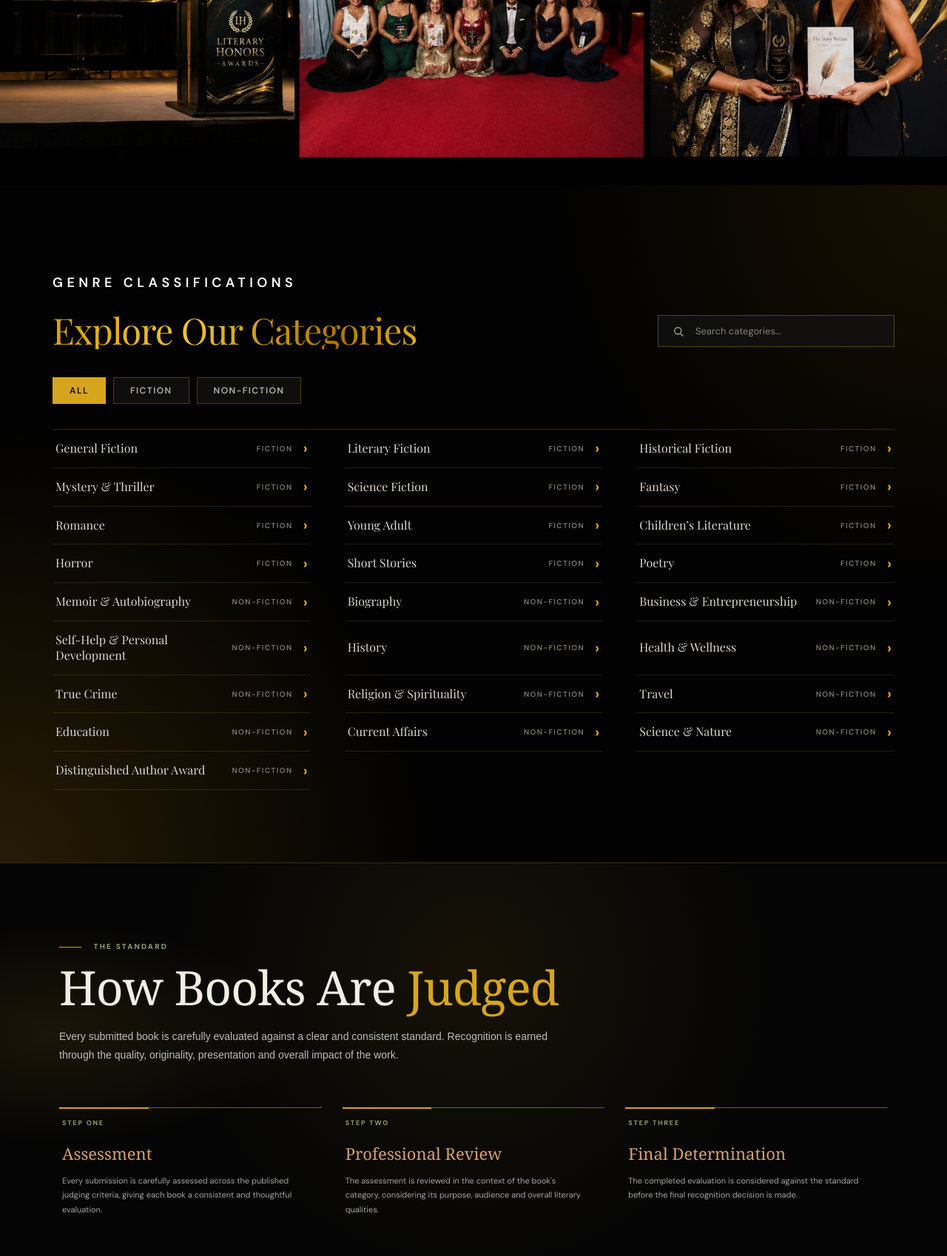
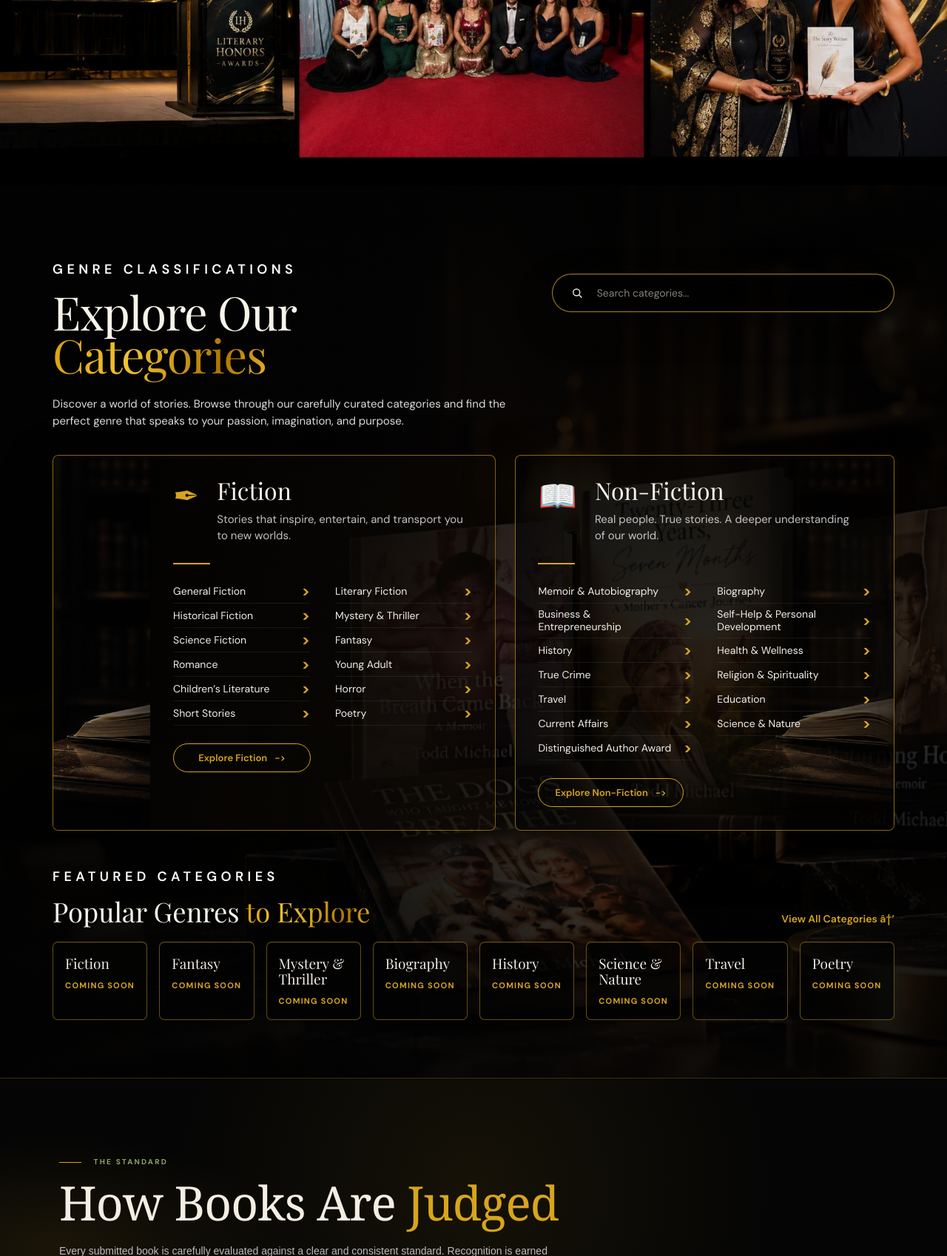
Before and after one commit to quatexpro78-cmyk/literary-Honor, a PHP site: page / in a window 1280 px wide. Shown: the part 2847-4545 px from the top of the page at 74% size. Run offline with PHP 8.4, Linux system fonts and the light colour scheme.

Commit message:
Update homepage categories section

```diff
--- a/assets/css/style.css
+++ b/assets/css/style.css
@@ -733,41 +733,56 @@ a:focus-visible {
 .categories-section {
     position: relative;
     overflow: hidden;
-    padding: 104px 0 98px;
+    min-height: 820px;
+    padding: 86px 0 78px;
     background:
-        radial-gradient(circle at 0% 100%, rgba(178, 125, 15, 0.2), transparent 37%),
-        radial-gradient(circle at 100% 0%, rgba(130, 88, 0, 0.16), transparent 34%),
+        linear-gradient(90deg, rgba(2, 2, 2, 0.96) 0%, rgba(2, 2, 2, 0.83) 35%, rgba(2, 2, 2, 0.42) 68%, rgba(2, 2, 2, 0.72) 100%),
+        linear-gradient(0deg, rgba(2, 2, 2, 0.84), rgba(2, 2, 2, 0.3) 45%, rgba(2, 2, 2, 0.9)),
+        url("../images/hero-section-image.jpeg") center / cover no-repeat,
         #020202;
 }
 
 .categories-heading {
     display: flex;
-    align-items: flex-end;
+    align-items: flex-start;
     justify-content: space-between;
-    gap: 40px;
+    gap: 56px;
 }
 
 .categories-heading h2 {
-    margin-top: 27px;
-    font-size: clamp(40px, 3.819vw, 55px);
+    margin: 18px 0 0;
+    color: #f8f4ea;
+    font-size: clamp(56px, 4.9vw, 88px);
+    line-height: 0.92;
+}
+
+.categories-intro {
+    max-width: 730px;
+    margin: 26px 0 0;
+    color: rgba(255, 255, 255, 0.86);
+    font-size: clamp(15px, 1.04vw, 18px);
+    line-height: 1.55;
 }
 
 .category-search {
     display: flex;
-    width: 320px;
-    height: 43px;
+    width: min(42vw, 560px);
+    height: 52px;
     align-items: center;
-    gap: 12px;
-    margin-bottom: 3px;
-    padding: 0 18px;
-    border: 1px solid rgba(215, 165, 29, 0.35);
-    color: #9f9a93;
-    background: rgba(18, 18, 18, 0.75);
-    transition: border-color 200ms ease;
+    gap: 16px;
+    margin-top: 34px;
+    padding: 0 24px;
+    border: 1px solid rgba(215, 165, 29, 0.78);
+    border-radius: 999px;
+    color: #ebe7df;
+    background: rgba(0, 0, 0, 0.64);
+    box-shadow: inset 0 0 0 1px rgba(255, 230, 160, 0.04), 0 18px 50px rgba(0, 0, 0, 0.28);
+    transition: border-color 200ms ease, box-shadow 200ms ease;
 }
 
 .category-search:focus-within {
     border-color: var(--gold);
+    box-shadow: 0 0 0 3px rgba(215, 165, 29, 0.14), 0 18px 50px rgba(0, 0, 0, 0.28);
 }
 
 .category-search svg {
@@ -787,78 +802,122 @@ a:focus-visible {
     color: var(--white);
     background: transparent;
     font: inherit;
-    font-size: 13px;
+    font-size: 14px;
 }
 
 .category-search input::placeholder {
     color: #85817c;
 }
 
-.home-category-filters {
-    display: flex;
-    flex-wrap: wrap;
-    gap: 10px;
-    margin-top: 38px;
-}
-
-.home-category-filter {
-    padding: 9px 22px;
-    border: 1px solid rgba(215, 165, 29, 0.3);
-    color: #b6b1a9;
-    background: rgba(16, 16, 16, 0.9);
-    font: inherit;
-    font-size: 12px;
-    font-weight: 600;
-    letter-spacing: 0.12em;
-    text-transform: uppercase;
-    cursor: pointer;
-    transition: color 200ms ease, border-color 200ms ease, background-color 200ms ease;
-}
-
-.home-category-filter:hover {
-    border-color: rgba(231, 194, 96, 0.7);
-    color: var(--white);
-}
-
-.home-category-filter.is-active {
-    border-color: var(--gold);
-    color: #0d0b06;
-    background: var(--gold);
-}
-
 .home-category-index {
     display: grid;
-    grid-template-columns: repeat(3, minmax(0, 1fr));
-    gap: 0 46px;
+    grid-template-columns: minmax(0, 1.05fr) minmax(0, 0.9fr);
+    gap: 26px;
     margin-top: 34px;
-    border-top: 1px solid rgba(215, 165, 29, 0.22);
+}
+
+.home-category-panel {
+    position: relative;
+    display: grid;
+    min-height: 350px;
+    overflow: hidden;
+    border: 1px solid rgba(215, 165, 29, 0.62);
+    border-radius: 8px;
+    background: linear-gradient(110deg, rgba(2, 2, 2, 0.76), rgba(18, 12, 5, 0.5));
+    box-shadow: 0 24px 70px rgba(0, 0, 0, 0.4);
+}
+
+.home-category-panel-fiction {
+    grid-template-columns: 22% 78%;
+}
+
+.home-category-panel-non-fiction {
+    grid-template-columns: 100%;
+}
+
+.home-category-panel-media {
+    min-height: 100%;
+    background:
+        linear-gradient(90deg, rgba(0, 0, 0, 0.18), rgba(0, 0, 0, 0.74)),
+        url("../images/categories-hero.png") center / cover no-repeat;
+}
+
+.home-category-panel-non-fiction .home-category-panel-media {
+    position: absolute;
+    top: 0;
+    right: 0;
+    width: 44%;
+    height: 100%;
+    opacity: 0.74;
+    mask-image: linear-gradient(90deg, transparent, #000 38%);
+}
+
+.home-category-panel-content {
+    position: relative;
+    z-index: 1;
+    padding: clamp(25px, 2.4vw, 42px);
+}
+
+.home-category-panel-heading {
+    display: flex;
+    align-items: flex-start;
+    gap: 24px;
+}
+
+.home-category-panel-icon {
+    flex: 0 0 auto;
+    color: var(--gold);
+    font-family: "Playfair Display", Georgia, serif;
+    font-size: 42px;
+    line-height: 1;
+}
+
+.home-category-panel h3 {
+    margin: 0;
+    color: #f8f1e7;
+    font-family: "Playfair Display", Georgia, serif;
+    font-size: clamp(28px, 2.5vw, 42px);
+    font-weight: 400;
+    line-height: 1;
+}
+
+.home-category-panel-heading p {
+    max-width: 360px;
+    margin: 13px 0 0;
+    color: rgba(255, 255, 255, 0.75);
+    font-size: 15px;
+    line-height: 1.45;
+}
+
+.home-category-panel-rule {
+    display: block;
+    width: 50px;
+    height: 2px;
+    margin: 26px 0 20px;
+    background: var(--gold);
+}
+
+.home-category-list {
+    display: grid;
+    grid-template-columns: repeat(2, minmax(0, 1fr));
+    gap: 0 34px;
 }
 
 .home-category-row {
     display: flex;
     align-items: center;
-    gap: 14px;
-    padding: 15px 4px;
-    border-bottom: 1px solid rgba(215, 165, 29, 0.16);
-    color: #ddd8d0;
+    gap: 12px;
+    min-height: 31px;
+    padding: 6px 0;
+    border-bottom: 1px solid rgba(255, 255, 255, 0.07);
+    color: #f1eee8;
     transition: color 200ms ease, border-color 200ms ease, padding-left 200ms ease;
 }
 
 .home-category-name {
     flex: 1 1 auto;
-    font-family: "Playfair Display", Georgia, serif;
-    font-size: 16px;
-    line-height: 1.3;
-}
-
-.home-category-type {
-    flex: 0 0 auto;
-    color: #7d786f;
-    font-size: 10px;
-    font-weight: 600;
-    letter-spacing: 0.14em;
-    text-transform: uppercase;
-    transition: color 200ms ease;
+    font-size: 14px;
+    line-height: 1.2;
 }
 
 .home-category-arrow {
@@ -872,11 +931,86 @@ a:focus-visible {
 .home-category-row:hover {
     border-bottom-color: var(--gold);
     color: var(--gold-light);
-    padding-left: 10px;
-}
-
-.home-category-row:hover .home-category-type {
-    color: #b0aa9f;
+    padding-left: 7px;
+}
+
+.home-category-panel-cta {
+    display: inline-flex;
+    min-width: 186px;
+    min-height: 39px;
+    align-items: center;
+    justify-content: center;
+    gap: 10px;
+    margin-top: 24px;
+    padding: 9px 22px;
+    border: 1px solid var(--gold);
+    border-radius: 999px;
+    color: var(--gold);
+    font-size: 13px;
+    font-weight: 600;
+    transition: color 200ms ease, background-color 200ms ease;
+}
+
+.home-category-panel-cta:hover {
+    color: #050505;
+    background: var(--gold);
+}
+
+.featured-categories-heading {
+    display: flex;
+    align-items: flex-end;
+    justify-content: space-between;
+    gap: 30px;
+    margin-top: 34px;
+}
+
+.featured-categories-heading h3 {
+    margin: 12px 0 0;
+    color: #f8f4ea;
+    font-family: "Playfair Display", Georgia, serif;
+    font-size: clamp(31px, 2.85vw, 47px);
+    font-weight: 400;
+    line-height: 1;
+}
+
+.featured-categories-heading a {
+    color: var(--gold);
+    font-size: 14px;
+    font-weight: 600;
+}
+
+.featured-category-grid {
+    display: grid;
+    grid-template-columns: repeat(8, minmax(0, 1fr));
+    gap: 16px;
+    margin-top: 22px;
+}
+
+.featured-category-card {
+    min-height: 104px;
+    padding: 18px 16px;
+    border: 1px solid rgba(215, 165, 29, 0.46);
+    border-radius: 7px;
+    background: rgba(4, 4, 4, 0.72);
+    box-shadow: inset 0 1px 0 rgba(255, 230, 160, 0.08);
+}
+
+.featured-category-card span {
+    display: block;
+    color: #f2ece4;
+    font-family: "Playfair Display", Georgia, serif;
+    font-size: 19px;
+    line-height: 1.1;
+}
+
+.featured-category-card strong {
+    display: block;
+    margin-top: 12px;
+    color: var(--gold);
+    font-size: 11px;
+    font-weight: 700;
+    letter-spacing: 0.11em;
+    text-transform: uppercase;
 }
 
 .no-category-results {
--- a/assets/js/script.js
+++ b/assets/js/script.js
@@ -9,75 +9,70 @@ const escapeHTML = (value) => String(value)
 
 const initializeCategorySearch = () => {
     const searchInput = document.querySelector("#category-search");
-    const filtersContainer = document.querySelector("#home-category-filters");
     const index = document.querySelector("#category-grid");
     const emptyMessage = document.querySelector("#no-category-results");
 
-    if (!searchInput || !filtersContainer || !index || !emptyMessage) {
+    if (!searchInput || !index || !emptyMessage) {
         return;
     }
 
     const content = window.literaryHonorsCategories ?? {};
-    const filters = content.filters ?? [];
     const categories = (content.categories ?? []).filter((item) => item.active !== false);
-    const state = { type: "all", query: "" };
+    const state = { query: "" };
 
-    const renderFilters = () => {
-        filtersContainer.innerHTML = filters
-            .map(
-                (filter) => `
-                    <button
-                        class="home-category-filter${filter.value === state.type ? " is-active" : ""}"
-                        type="button"
-                        data-filter="${escapeHTML(filter.value)}"
-                        aria-pressed="${filter.value === state.type}"
-                    >${escapeHTML(filter.label)}</button>
-                `
-            )
-            .join("");
-    };
+    const renderCategoryLink = (category) => `
+        <a class="home-category-row" href="categories.html" data-slug="${escapeHTML(category.slug)}">
+            <span class="home-category-name">${escapeHTML(category.name)}</span>
+            <span class="home-category-arrow" aria-hidden="true">&gt;</span>
+        </a>
+    `;
+
+    const renderCategoryPanel = (type, title, description, icon, categoriesForType) => `
+        <article class="home-category-panel home-category-panel-${escapeHTML(type)}">
+            <div class="home-category-panel-media" aria-hidden="true"></div>
+            <div class="home-category-panel-content">
+                <div class="home-category-panel-heading">
+                    <span class="home-category-panel-icon" aria-hidden="true">${icon}</span>
+                    <div>
+                        <h3>${escapeHTML(title)}</h3>
+                        <p>${escapeHTML(description)}</p>
+                    </div>
+                </div>
+                <span class="home-category-panel-rule" aria-hidden="true"></span>
+                <div class="home-category-list">
+                    ${categoriesForType.map(renderCategoryLink).join("")}
+                </div>
+                <a class="home-category-panel-cta" href="categories.html">Explore ${escapeHTML(title)} <span aria-hidden="true">-&gt;</span></a>
+            </div>
+        </article>
+    `;
 
     const renderIndex = () => {
         const query = state.query.trim().toLowerCase();
         const visible = categories.filter((category) => {
-            const matchesType = state.type === "all" || category.type === state.type;
             const haystack = `${category.name} ${category.type} ${category.description}`.toLowerCase();
-            return matchesType && haystack.includes(query);
+            return haystack.includes(query);
         });
+        const fiction = visible.filter((category) => category.type === "fiction").slice(0, 16);
+        const nonFiction = visible.filter((category) => category.type === "non-fiction").slice(0, 16);
 
         index.hidden = visible.length === 0;
         emptyMessage.hidden = visible.length !== 0;
 
-        index.innerHTML = visible
-            .map(
-                (category) => `
-                    <a class="home-category-row" href="categories.html" data-slug="${escapeHTML(category.slug)}">
-                        <span class="home-category-name">${escapeHTML(category.name)}</span>
-                        <span class="home-category-type">${escapeHTML(category.type)}</span>
-                        <span class="home-category-arrow" aria-hidden="true">›</span>
-                    </a>
-                `
-            )
-            .join("");
+        index.innerHTML = [
+            fiction.length
+                ? renderCategoryPanel("fiction", "Fiction", "Stories that inspire, entertain, and transport you to new worlds.", "&#10002;", fiction)
+                : "",
+            nonFiction.length
+                ? renderCategoryPanel("non-fiction", "Non-Fiction", "Real people. True stories. A deeper understanding of our world.", "&#128214;", nonFiction)
+                : ""
+        ].join("");
     };
-
-    filtersContainer.addEventListener("click", (event) => {
-        const button = event.target.closest("[data-filter]");
-        if (!button) {
-            return;
-        }
-
-        state.type = button.dataset.filter;
-        renderFilters();
-        renderIndex();
-    });
-
     searchInput.addEventListener("input", () => {
         state.query = searchInput.value;
         renderIndex();
     });
 
-    renderFilters();
     renderIndex();
 };
 
--- a/index.html
+++ b/index.html
@@ -222,7 +222,8 @@
                 <div class="categories-heading" data-reveal="up">
                     <div>
                         <p class="section-eyebrow light">Genre Classifications</p>
-                        <h2 class="gold-text">Explore Our Categories</h2>
+                        <h2>Explore Our<br><span class="gold-text">Categories</span></h2>
+                        <p class="categories-intro">Discover a world of stories. Browse through our carefully curated categories and find the perfect genre that speaks to your passion, imagination, and purpose.</p>
                     </div>
                     <label class="category-search">
                         <span class="sr-only">Search categories</span>
@@ -234,11 +235,27 @@
                     </label>
                 </div>
 
-                <div class="home-category-filters" id="home-category-filters" data-reveal="up"
-                    aria-label="Filter award categories"></div>
-
                 <div class="home-category-index" id="category-grid" data-reveal="up"></div>
                 <p class="no-category-results" id="no-category-results" hidden>No categories found.</p>
+
+                <div class="featured-categories-heading" data-reveal="up">
+                    <div>
+                        <p class="section-eyebrow light">Featured Categories</p>
+                        <h3>Popular Genres <span class="gold-text">to Explore</span></h3>
+                    </div>
+                    <a href="categories.html">View All Categories <span aria-hidden="true">â†’</span></a>
+                </div>
+
+                <div class="featured-category-grid" data-reveal="up">
+                    <article class="featured-category-card"><span>Fiction</span><strong>Coming Soon</strong></article>
+                    <article class="featured-category-card"><span>Fantasy</span><strong>Coming Soon</strong></article>
+                    <article class="featured-category-card"><span>Mystery &amp; Thriller</span><strong>Coming Soon</strong></article>
+                    <article class="featured-category-card"><span>Biography</span><strong>Coming Soon</strong></article>
+                    <article class="featured-category-card"><span>History</span><strong>Coming Soon</strong></article>
+                    <article class="featured-category-card"><span>Science &amp; Nature</span><strong>Coming Soon</strong></article>
+                    <article class="featured-category-card"><span>Travel</span><strong>Coming Soon</strong></article>
+                    <article class="featured-category-card"><span>Poetry</span><strong>Coming Soon</strong></article>
+                </div>
             </div>
         </section>
 
```
Also changed, not shown: other parts of assets/css/style.css (+51 -2 lines).
